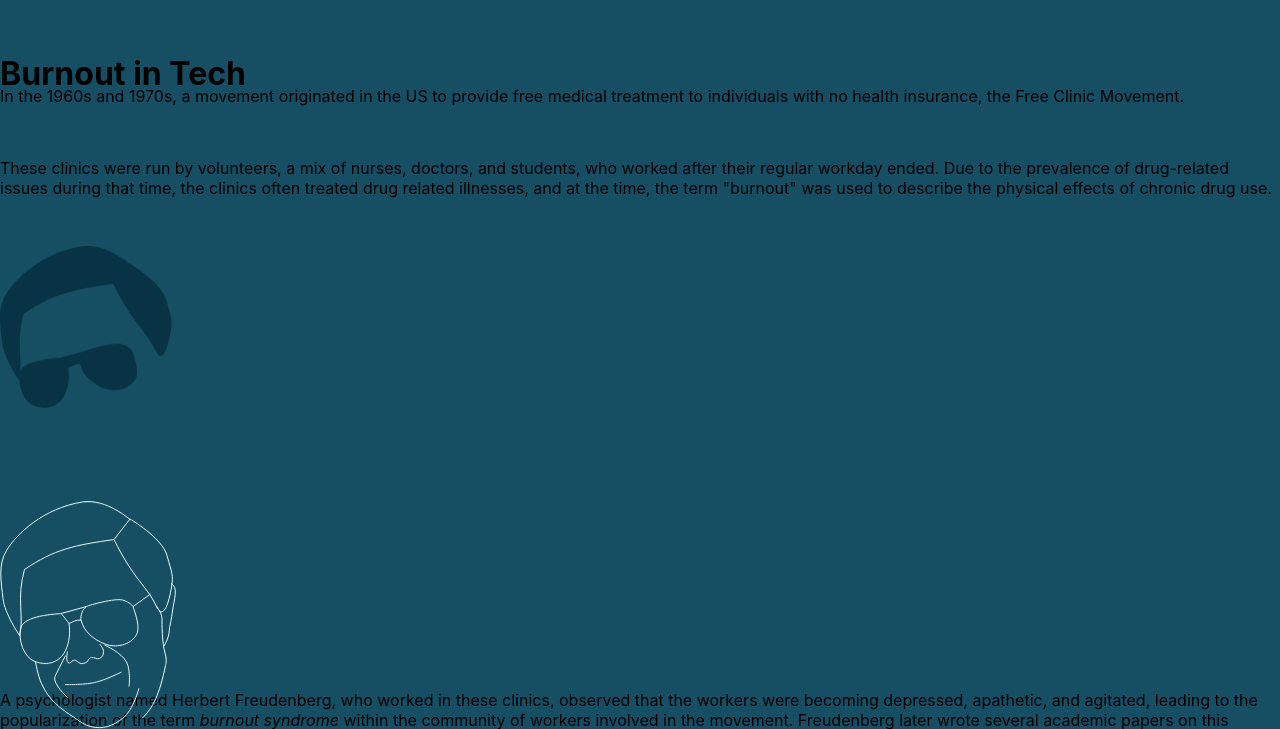
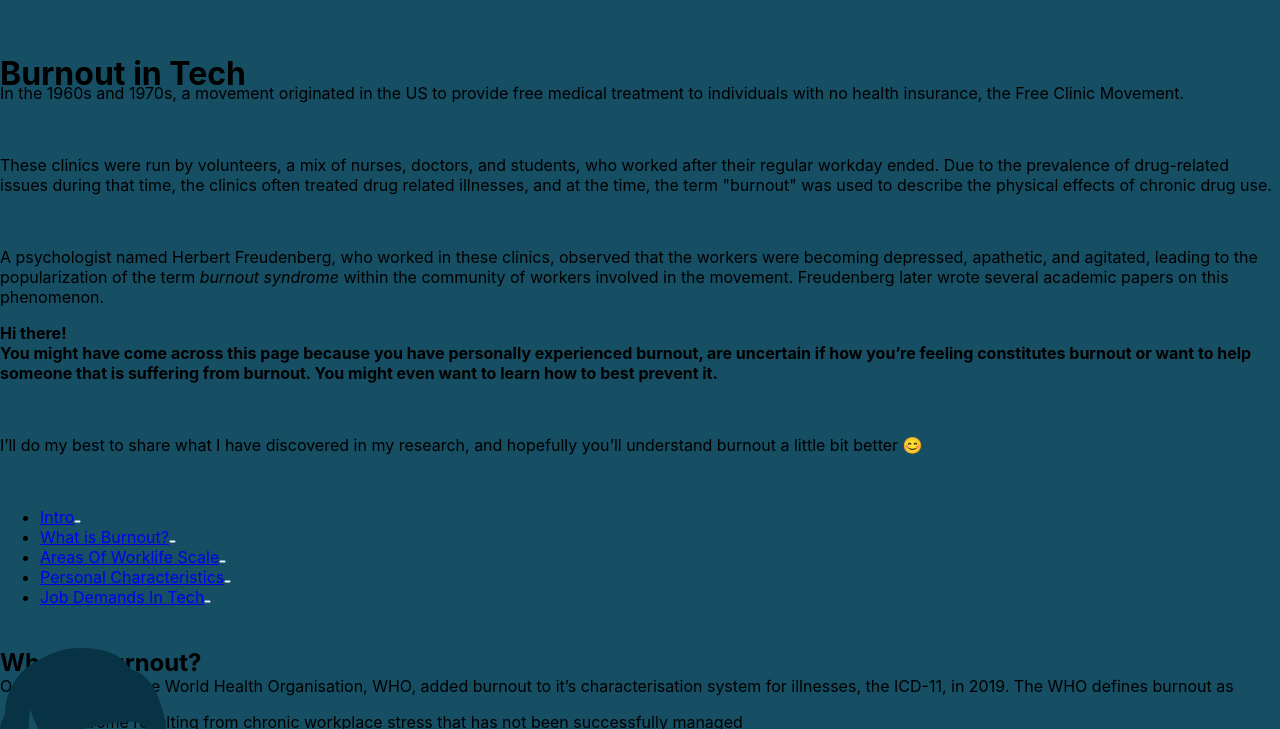
Before and after one commit to phajsi/burnout-spa, a React (Create React App) app: page /burnout-in-tech in a window 1280 px wide. Shown: the part 223-952 px from the top of the page. Built offline with nearby package versions, Linux system fonts and the light colour scheme.

Commit message:
Delete freudenberg svg on page

```diff
--- a/src/pages/Burnout.tsx
+++ b/src/pages/Burnout.tsx
@@ -1,12 +1,10 @@
 import React, { useEffect, useState } from "react";
 import { Parallax } from "react-scroll-parallax";
 import {
-  FreudenbergSVG,
   ExhaustionColSVG,
   CynicismColSVG,
   InefficacyColSVG,
   BurnoutLogoSVG,
-  FreudenbergCol1SVG,
   ControlSVG,
   PhisycalHealthSVG,
   MentalHealthSVG,
@@ -48,11 +46,11 @@ const Burnout = () => {
       {open && <Modal openModal={() => setOpen(false)} />}
       <header className="flex h-screen relative justify-center ">
         <Parallax speed={2}>
-          <div className={"z-10 bg-cyan-800 h-32 w-80" + `${styles.center}`} />
+          <div className={`z-10 bg-cyan-800 h-32 w-80 ${styles.center}`} />
         </Parallax>
         <Parallax speed={30}>
           {/*  Add svg element inside div */}
-          <div className={"z-0 translate-y-48" + `${styles.center}`}>
+          <div className={`z-0 translate-y-48 ${styles.center}`}>
             <BurnoutLogoSVG />
           </div>
         </Parallax>
@@ -69,8 +67,7 @@ const Burnout = () => {
         </Parallax>
       </header>
       {/* INTRO */}
-      <Parallax speed={-4}>
-        <div className="mx-auto text-cyan-100 my-4 w-3/4 md:w-2/4 place-items-center">
+      <div className="relative z-10 mx-auto text-cyan-100 my-8 w-3/4 md:w-2/4 place-items-center">
         <p>
           In the 1960s and 1970s, a movement originated in the US to provide
           free medical treatment to individuals with no health insurance, the
@@ -80,29 +77,11 @@ const Burnout = () => {
         <p>
           These clinics were run by volunteers, a mix of nurses, doctors, and
           students, who worked after their regular workday ended. Due to the
-            prevalence of drug-related issues during that time, the clinics
-            often treated drug related illnesses, and at the time, the term
-            "burnout" was used to describe the physical effects of chronic drug
-            use.
+          prevalence of drug-related issues during that time, the clinics often
+          treated drug related illnesses, and at the time, the term "burnout"
+          was used to describe the physical effects of chronic drug use.
         </p>
-        </div>
-      </Parallax>
-      {/* Freudenberg cool effect */}
-      <div className="w-52 h-72 m-12 mx-auto">
-        <div className="relative flex justify-center">
-          <Parallax speed={12}>
-            <div className={`${styles.center}` + " -z-10 mt-10"}>
-              <FreudenbergCol1SVG />
-            </div>
-          </Parallax>
-          <Parallax speed={8}>
-            <div className={`${styles.center}` + " z-10"}>
-              <FreudenbergSVG />
-            </div>
-          </Parallax>
-        </div>
-      </div>
-      <div className="mx-auto text-cyan-100 my-4 mb-12 w-3/4 md:w-2/4 place-items-center">
+        <br />
         <p>
           A psychologist named Herbert Freudenberg, who worked in these clinics,
           observed that the workers were becoming depressed, apathetic, and
@@ -112,14 +91,14 @@ const Burnout = () => {
           this phenomenon.
         </p>
       </div>
-      <div className="mx-auto text-cyan-100 my-4 w-3/4 md:w-2/4 place-items-center">
+      <div className="mx-auto text-cyan-100 my-8 py-2 w-3/4 md:w-2/4 place-items-center">
         <p>
-          {" "}
           <b className={`${styles.bold}`}>
-            Hi there! You might have come across this page because you have
-            personally experienced burnout, are uncertain if how you’re feeling
-            constitutes burnout or want to help someone that is suffering from
-            burnout. You might even want to learn how to best prevent it.
+            Hi there! <br /> You might have come across this page because you
+            have personally experienced burnout, are uncertain if how you’re
+            feeling constitutes burnout or want to help someone that is
+            suffering from burnout. You might even want to learn how to best
+            prevent it.
           </b>
         </p>
 
@@ -155,12 +134,12 @@ const Burnout = () => {
         <div className="w-52 h-72 m-12 mx-auto">
           <div className="relative flex justify-center">
             <Parallax speed={10}>
-              <div className={`${styles.center}` + " -z-10 mt-12"}>
+              <div className={`${styles.center} -z-10 mt-12`}>
                 <MaslachColSVG />
               </div>
             </Parallax>
             <Parallax speed={7}>
-              <div className={`${styles.center}` + " z-10"}>
+              <div className={`${styles.center} z-10`}>
                 <MaslachSVG />
               </div>
             </Parallax>
```
Lines whose indentation alone changed are shown as unchanged.
